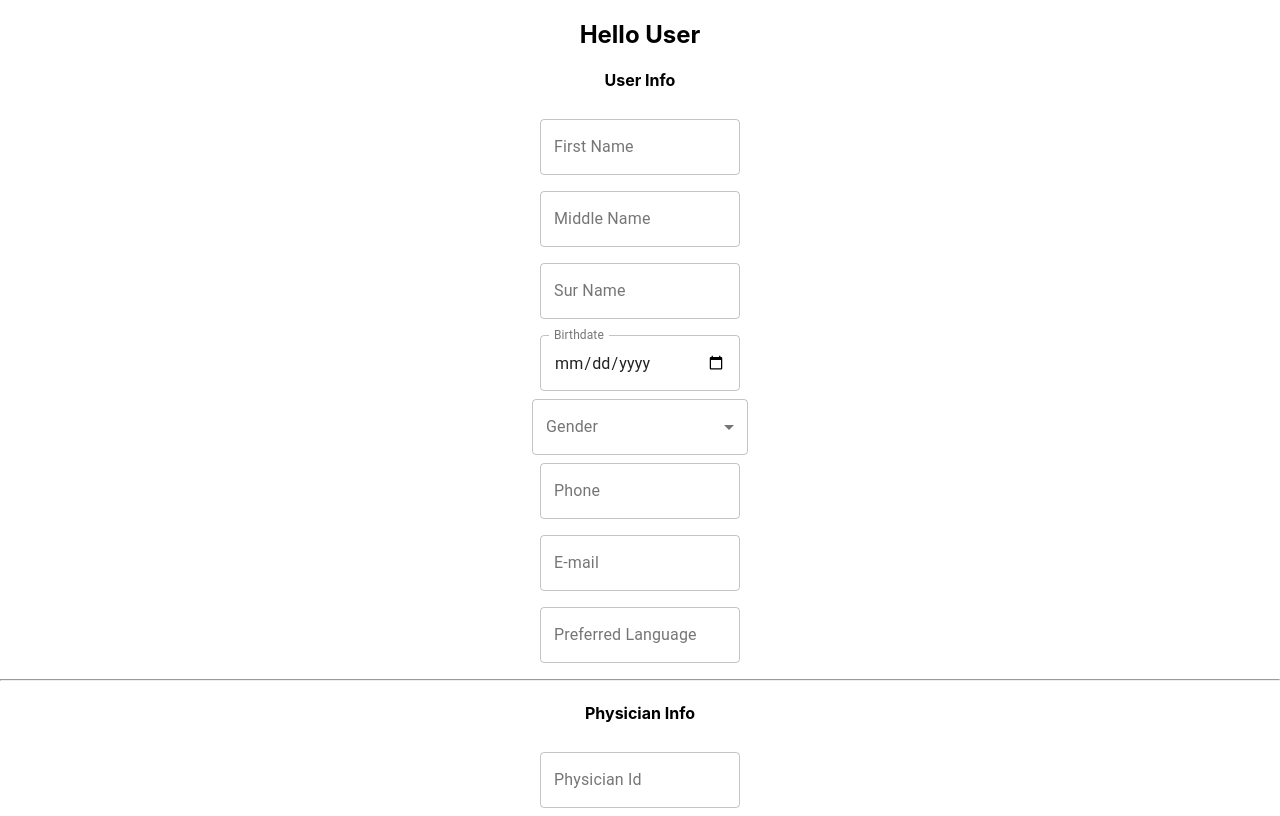
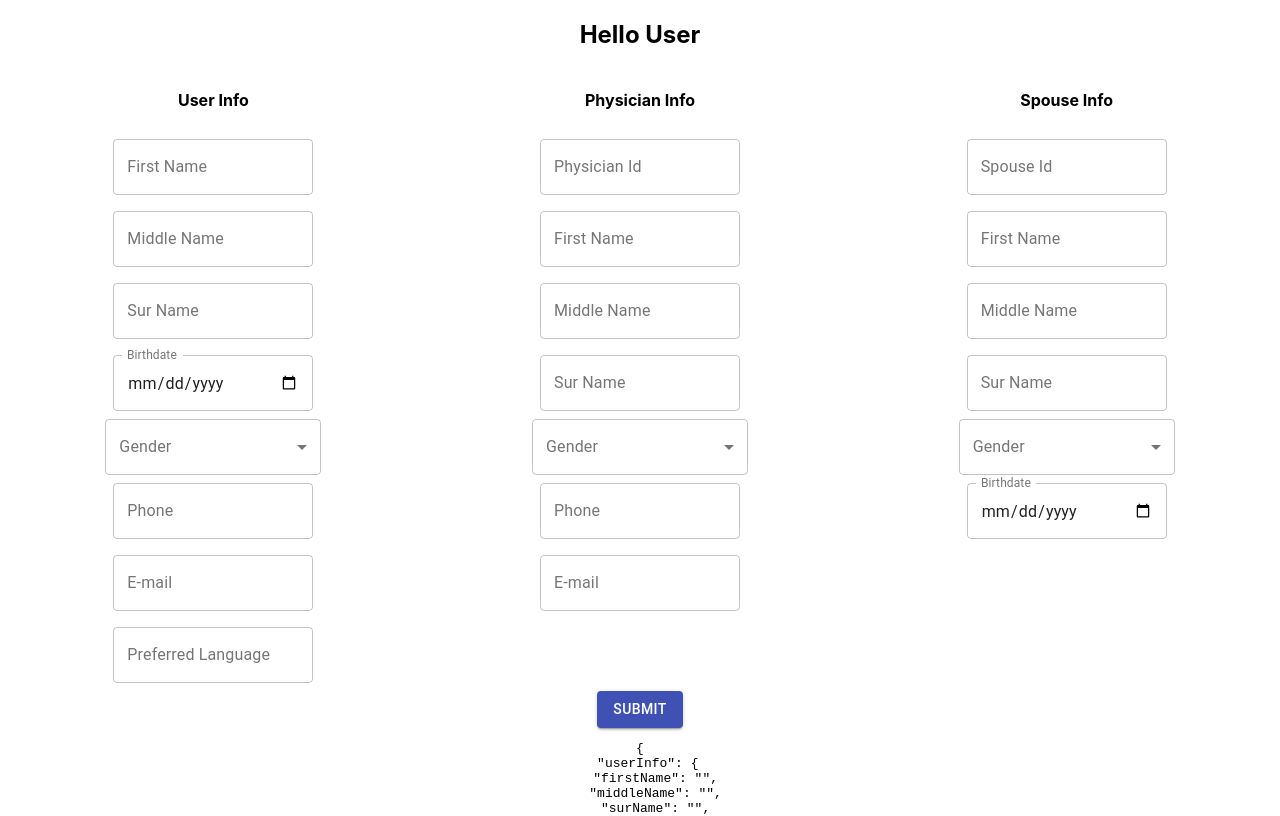
Before and after one commit to jlato89/UserProfileTest, a React (Create React App) app: page / in a window 1280 px wide. Shown: the top 816 px of the page. Built offline with nearby package versions, Linux system fonts and the light colour scheme.

Commit message:
Basic styling applied

```diff
--- a/src/components/UserProfile/UserProfile.js
+++ b/src/components/UserProfile/UserProfile.js
@@ -4,7 +4,7 @@ import PhysicianFields from './InputFields/PhysicianFields';
 import SpouseFields from './InputFields/SpouseFields';
 import { Formik } from 'formik';
 import { Button } from '@material-ui/core';
-
+import styles from './UserProfile.module.css';
 import { makeStyles } from '@material-ui/core/styles';
 
 const useStyles = makeStyles(theme => ({
@@ -12,8 +12,8 @@ const useStyles = makeStyles(theme => ({
     '& .MuiTextField-root': {
       margin: theme.spacing(1),
       width: 200,
-    },
-  },
+    }
+  }
 }));
 
 const UserProfile = (props) => {
@@ -25,12 +25,11 @@ const UserProfile = (props) => {
         {({ values, handleChange, handleSubmit }) => (
           <form className={classes.root} onSubmit={handleSubmit}>
             {/* //? Fields including User, Physician, & Spouse */}
-            <UserFields values={values} handleChange={handleChange} />
-            <hr />
-            <PhysicianFields values={values} handleChange={handleChange} />
-            <hr />
-            <SpouseFields values={values} handleChange={handleChange} />
-
+            <div className={styles.container}>
+              <UserFields values={values} handleChange={handleChange} className={styles.user} />
+              <PhysicianFields values={values} handleChange={handleChange} className={styles.physician} />
+              <SpouseFields values={values} handleChange={handleChange} className={styles.spouse} />
+            </div>
             {/* //? Submit Button */}
             <Button variant='contained' color='primary' type='submit'>Submit</Button>
             <pre>{JSON.stringify(values, null, 2)}</pre> {/* //! Used for testing purposes */}
--- /dev/null
+++ b/src/components/UserProfile/UserProfile.module.css
@@ -0,0 +1,14 @@
+.container {
+  display: grid;
+  grid-template-columns: 1fr 1fr 1fr;
+  grid-template-areas: 'user physician spouse';
+}
+.user {
+  grid-area: user;
+}
+.physician {
+  grid-area: physician;
+}
+.spouse {
+  grid-area: spouse;
+}
```
